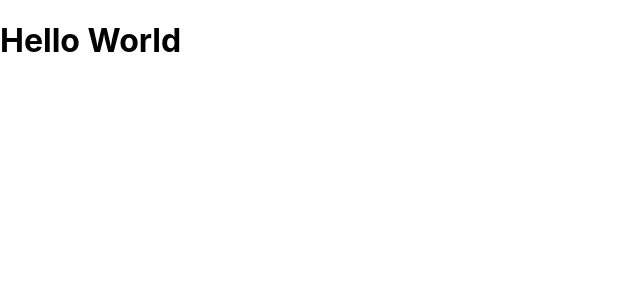
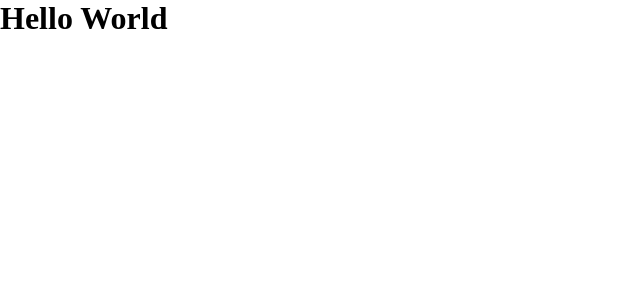
Before and after one commit to israelcena/count-time-react, a React (Create React App) app: page / in a window 1280 px wide. Shown: the top 300 px of the page, without its empty margins (0-640 px from the left). Built offline with nearby package versions, Linux system fonts and the light colour scheme; a web font is replaced by a local one.

Commit message:
include reset css

```diff
--- a/src/index.css
+++ b/src/index.css
@@ -1,13 +1,5 @@
-body {
+* {
   margin: 0;
-  font-family: -apple-system, BlinkMacSystemFont, 'Segoe UI', 'Roboto', 'Oxygen',
-    'Ubuntu', 'Cantarell', 'Fira Sans', 'Droid Sans', 'Helvetica Neue',
-    sans-serif;
-  -webkit-font-smoothing: antialiased;
-  -moz-osx-font-smoothing: grayscale;
+  padding: 0;
+  box-sizing: border-box;
 }
-
-code {
-  font-family: source-code-pro, Menlo, Monaco, Consolas, 'Courier New',
-    monospace;
-}
```
